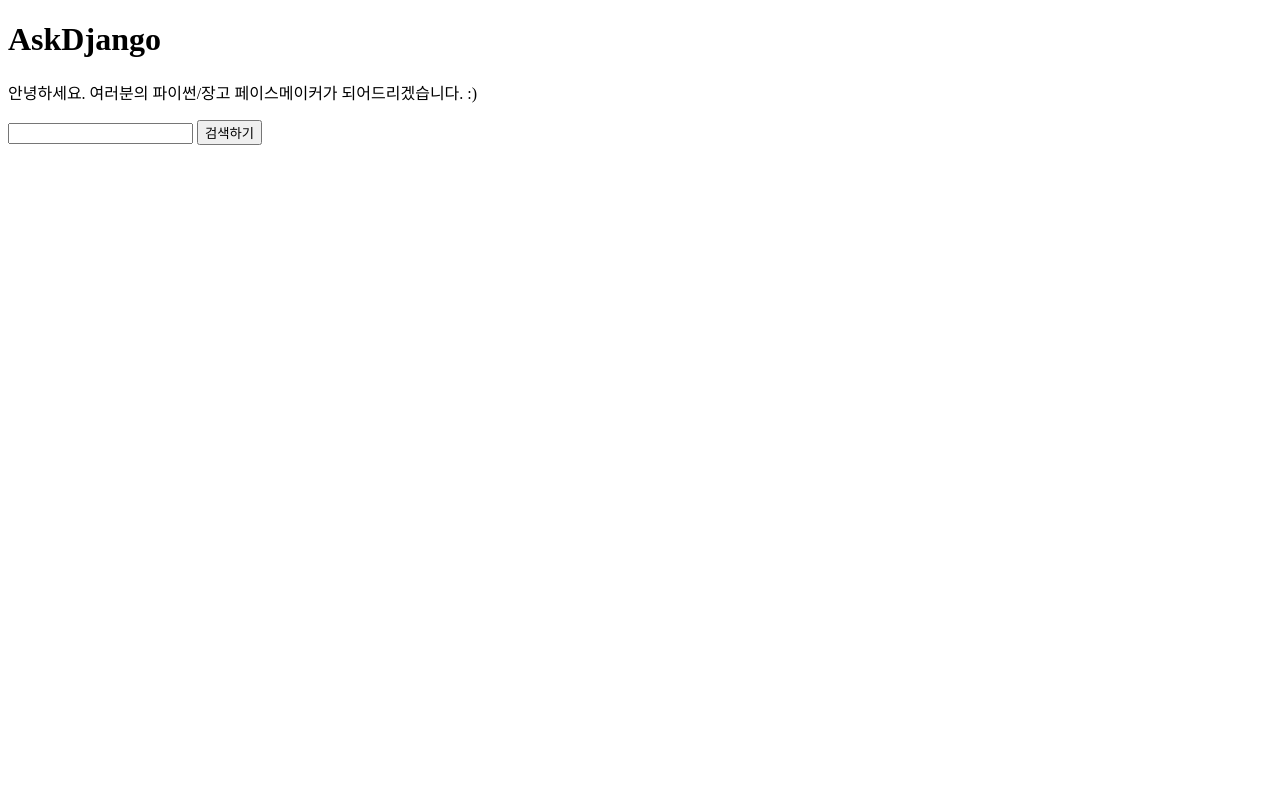
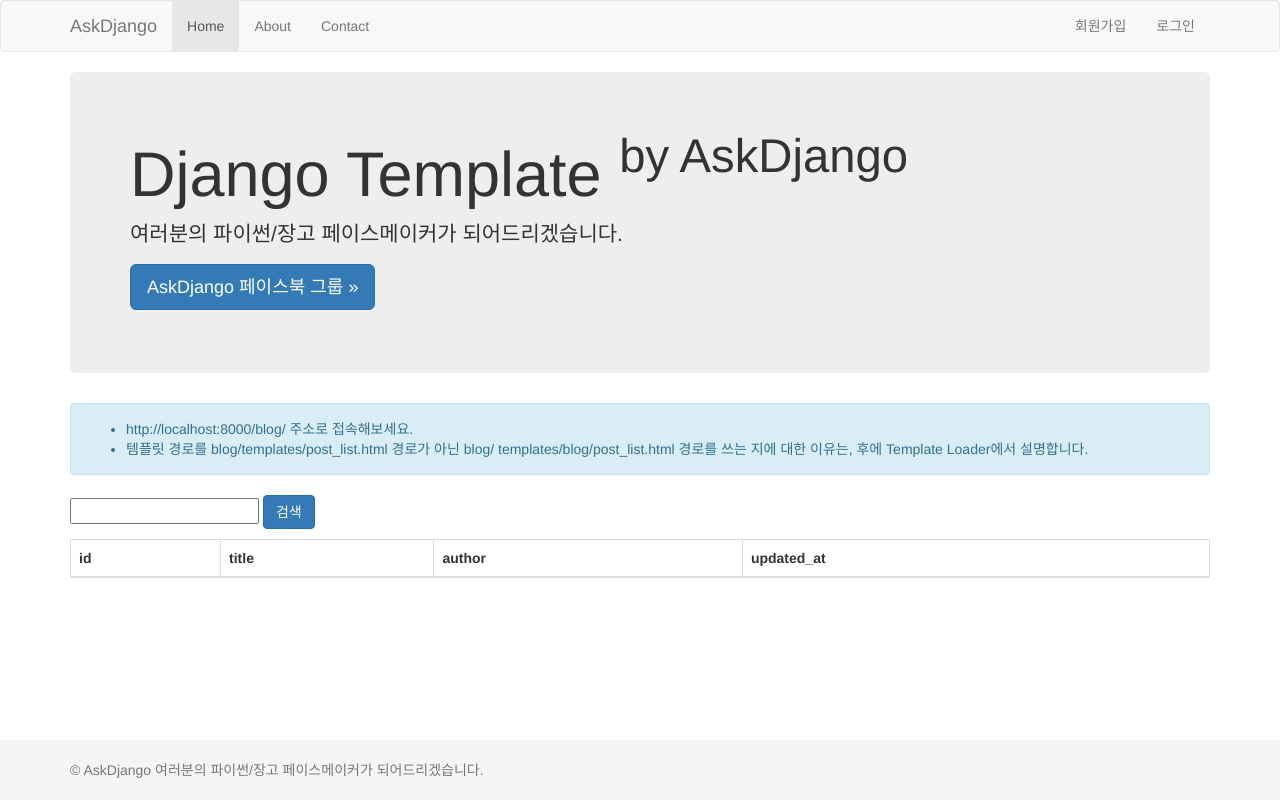
Before and after one commit to bookfairy/pirogramming_askdjango, a Django app: page /blog/ in a window 1280 px wide. Before the commit the page ends 145 px from the top, so only its background shows below. Run offline with Django 3.2, Linux system fonts and the light colour scheme; data that the repository does not hold is empty; some libraries are stand-ins or nearby versions.

Commit message:
15강: Bootstrap CSS Style Template

```diff
--- a/askdjango/templates/layout.html
+++ b/askdjango/templates/layout.html
@@ -4,9 +4,62 @@
     <meta charset="UTF-8">
     <meta name="viewport" content="width=device-width, initial-scale=1.0">
     <title>{% block title %}AskDjango{% endblock %}</title>
+    <link rel="stylesheet" href="//maxcdn.bootstrapcdn.com/bootswatch/3.3.7/journal/bootstrap.min.css">
+    <style>
+        html {
+            position: relative;
+            min-height: 100%;
+        }
+
+        body {
+            margin-bottom: 60px;
+        }
+
+        #page-footer {
+            position: absolute;
+            bottom: 0;
+            width: 100%;
+            height: 60px;
+            line-height: 60px;
+            background-color: #f5f5f5;
+        }
+    </style>
 </head>
 <body>
+
+<nav class="navbar navbar-default">
+    <div class="container">
+        <div class="navbar-header">
+            <button type="button" class="navbar-toggle collapsed" data-toggle="collapse" data-target="#navbar">
+                <span class="icon-bar"></span>
+                <span class="icon-bar"></span>
+                <span class="icon-bar"></span>
+            </button>
+            <a class="navbar-brand" href="{% url "root" %}">AskDjango</a>
+        </div>
+        <div id="navbar" class="collapse navbar-collapse">
+            <ul class="nav navbar-nav">
+                <li class="active"><a href="{% url "root" %}">Home</a></li>
+                <li><a href="#">About</a></li>
+                <li><a href="#">Contact</a></li>
+            </ul>
+            <ul class="nav navbar-nav navbar-right">
+                <li><a href="#">회원가입</a></li>
+                <li><a href="#">로그인</a></li>
+            </ul>
+        </div>
+    </div>
+</nav>
+
 {% block content %}
 {% endblock %}
+<div id="page-footer">
+    <div class="container">
+        <p class="text-muted">
+            &copy; AskDjango
+            여러분의 파이썬/장고 페이스메이커가 되어드리겠습니다.
+        </p>
+    </div>
+</div>
 </body>
 </html>
--- a/blog/templates/blog/post_list.html
+++ b/blog/templates/blog/post_list.html
@@ -1,24 +1,63 @@
-{% extends 'blog/layout.html' %}
+{% extends "blog/layout.html" %}
 
 {% block content %}
-    <h1>AskDjango</h1>
-    <p>안녕하세요. 여러분의 파이썬/장고 페이스메이커가 되어드리겠습니다. :)</p>
+    <div class="container">
+        <div class="jumbotron">
+            <h1>Django Template <sup>by AskDjango</sup></h1>
+            <p>여러분의 파이썬/장고 페이스메이커가 되어드리겠습니다.</p>
+            <p>
+                <a class="btn btn-lg btn-primary" href="http://facebook.com/groups/askdjango">
+                    AskDjango 페이스북 그룹 &raquo;
+                </a>
+            </p>
+        </div>
 
-    <form action="" method="get">
-        <input type="text" name="q" value="{{ q }}">
-        <input type="submit" value="검색하기">
-    </form>
+        <div class="row">
+            <div class="col-sm-12">
+                <div class="alert alert-info">
+                    <ul>
+                        <li>http://localhost:8000/blog/ 주소로 접속해보세요.</li>
+                        <li>템플릿 경로를 blog/templates/post_list.html 경로가 아닌
+                            blog/ templates/blog/post_list.html 경로를 쓰는 지에 대한 이유는,
+                            후에 Template Loader에서 설명합니다.
+                        </li>
+                    </ul>
+                </div>
 
-    <ul>
-        {% for post in post_list %}
-            <li>
-                <a href="{% url "blog:post_detail" post.id %}">{{ post.title }}</a>
-                {{ post.status }}
-                <small>by {{ post.author }}</small>
-                <small>by {{ post.created_at }}</small>
-                <small>by {{ post.updated_at }}</small>
-            </li>
-        {% endfor %}
-    </ul>
+                <p>
+                <form action="" method="get">
+                    <input type="text" name="q" value="{{ q }}"/>
+                    <input type="submit" value="검색" class="btn btn-primary"/>
+                </form>
+                </p>
+                <table class="table table-hover table-bordered">
+                    <thead>
+                    <tr>
+                        <th>id</th>
+                        <th>title</th>
+                        <th>author</th>
+                        <th>updated_at</th>
+                    </tr>
+                    </thead>
+                    <tbody>
+                    {% for post in post_list %}
+                        <tr>
+                            <td>{{ post.id }}</td>
+                            <td><a href="{% url "blog:post_detail" post.id %}">{{ post.title }}</a></td>
+                            <td>
+                                <small>by {{ post.author }}</small>
+                            </td>
+                            <td>
+                                <small>at {{ post.updated_at }}</small>
+                            </td>
+                        </tr>
+                    {% endfor %}
+                    </tbody>
+                </table>
+            </div>
+        </div>
+
+    </div>
+
 
 {% endblock %}
```
Also changed, not shown: blog/templates/blog/post_detail.html (+29 -14 lines).
